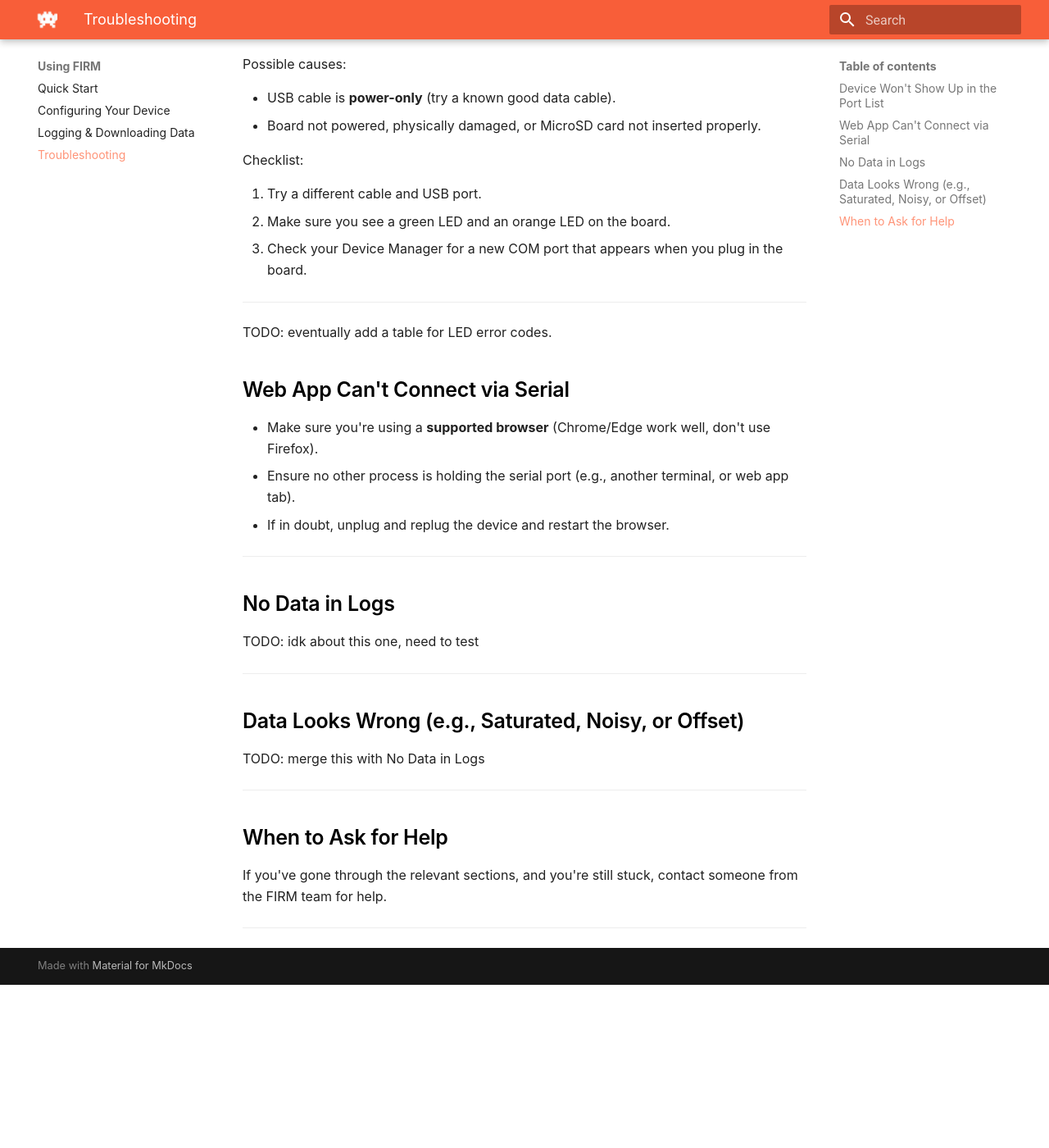
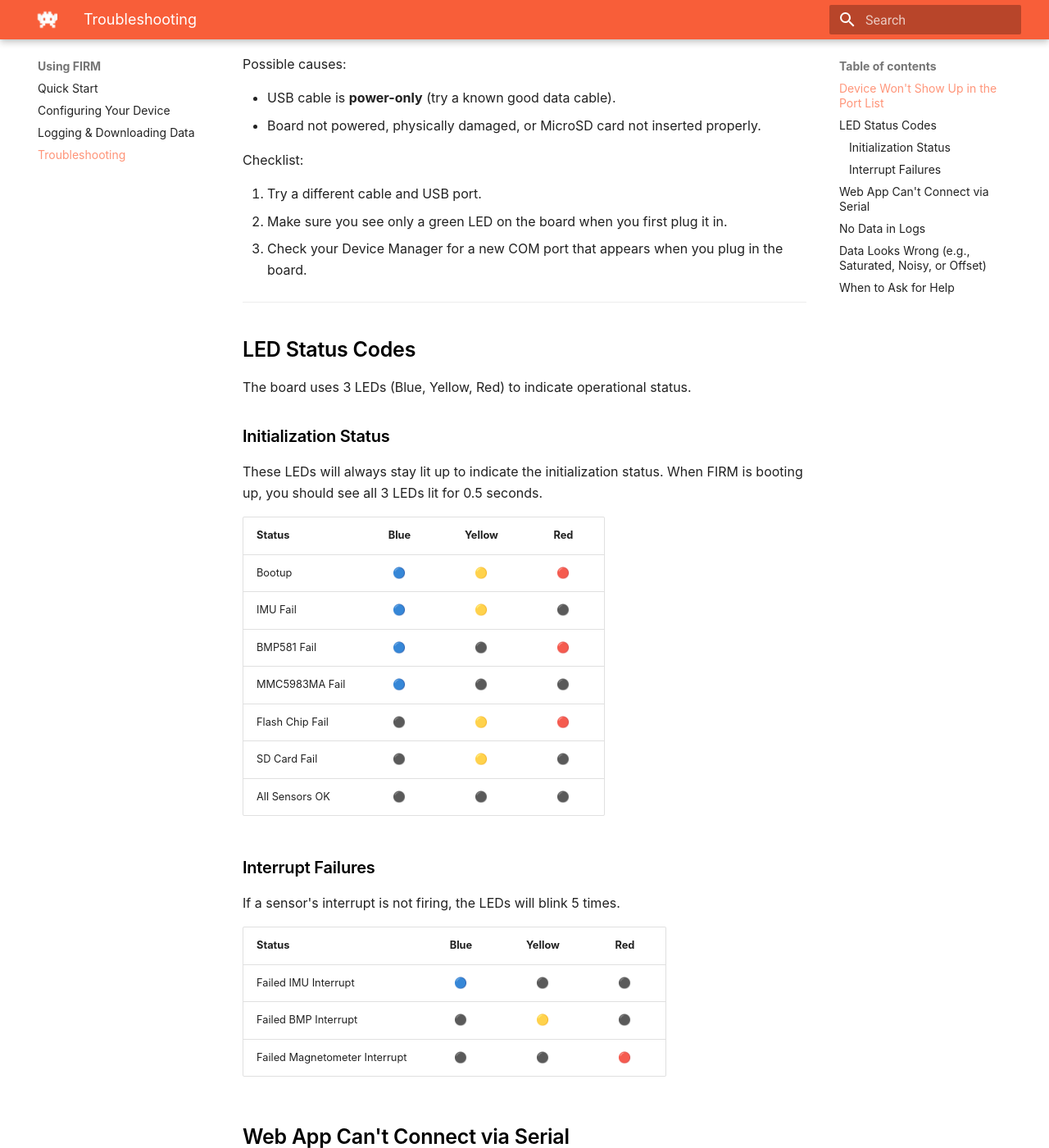
Before and after one commit to NCSU-High-Powered-Rocketry-Club/FIRM-Web-App, an MkDocs documentation site: the page built from docs/users/troubleshooting.md, in a window 1280 px wide and 1400 px high, scrolled down 330 px. Shown: the whole window at 82% size. Built offline with MkDocs 1.6.1 and Material for MkDocs 9.7.7, drawn with Linux system fonts in a browser that asks for light colours; before the commit the page ends 1531 px from its top, so only the background shows below that.

Commit message:
Add LED status codes table

```diff
--- a/docs/users/troubleshooting.md
+++ b/docs/users/troubleshooting.md
@@ -14,12 +14,38 @@ Possible causes:
 Checklist:
 
 1. Try a different cable and USB port.
-2. Make sure you see a green LED and an orange LED on the board.
+2. Make sure you see only a green LED on the board when you first plug it in.
 3. Check your Device Manager for a new COM port that appears when you plug in the board.
 
 ---
 
-TODO: eventually add a table for LED error codes.
+## LED Status Codes
+
+The board uses 3 LEDs (Blue, Yellow, Red) to indicate operational status.
+
+### Initialization Status
+
+These LEDs will always stay lit up to indicate the initialization status. When FIRM is booting up, you should see all 3 LEDs lit for 0.5 seconds.
+
+| Status | Blue | Yellow | Red |
+| :--- | :---: | :---: | :---: |
+| Bootup | 🔵 | 🟡 | 🔴 |
+| IMU Fail | 🔵 | 🟡 | ⚫ |
+| BMP581 Fail | 🔵 | ⚫ | 🔴 |
+| MMC5983MA Fail | 🔵 | ⚫ | ⚫ |
+| Flash Chip Fail | ⚫ | 🟡 | 🔴 |
+| SD Card Fail | ⚫ | 🟡 | ⚫ |
+| All Sensors OK | ⚫ | ⚫ | ⚫ |
+
+### Interrupt Failures
+
+If a sensor's interrupt is not firing, the LEDs will blink 5 times.
+
+| Status | Blue | Yellow | Red |
+| :--- | :---: | :---: | :---: |
+| Failed IMU Interrupt | 🔵 | ⚫ | ⚫ |
+| Failed BMP Interrupt | ⚫ | 🟡 | ⚫ |
+| Failed Magnetometer Interrupt | ⚫ | ⚫ | 🔴 |
 
 ## Web App Can't Connect via Serial
 
```
Also changed, not shown: 1 other file.
